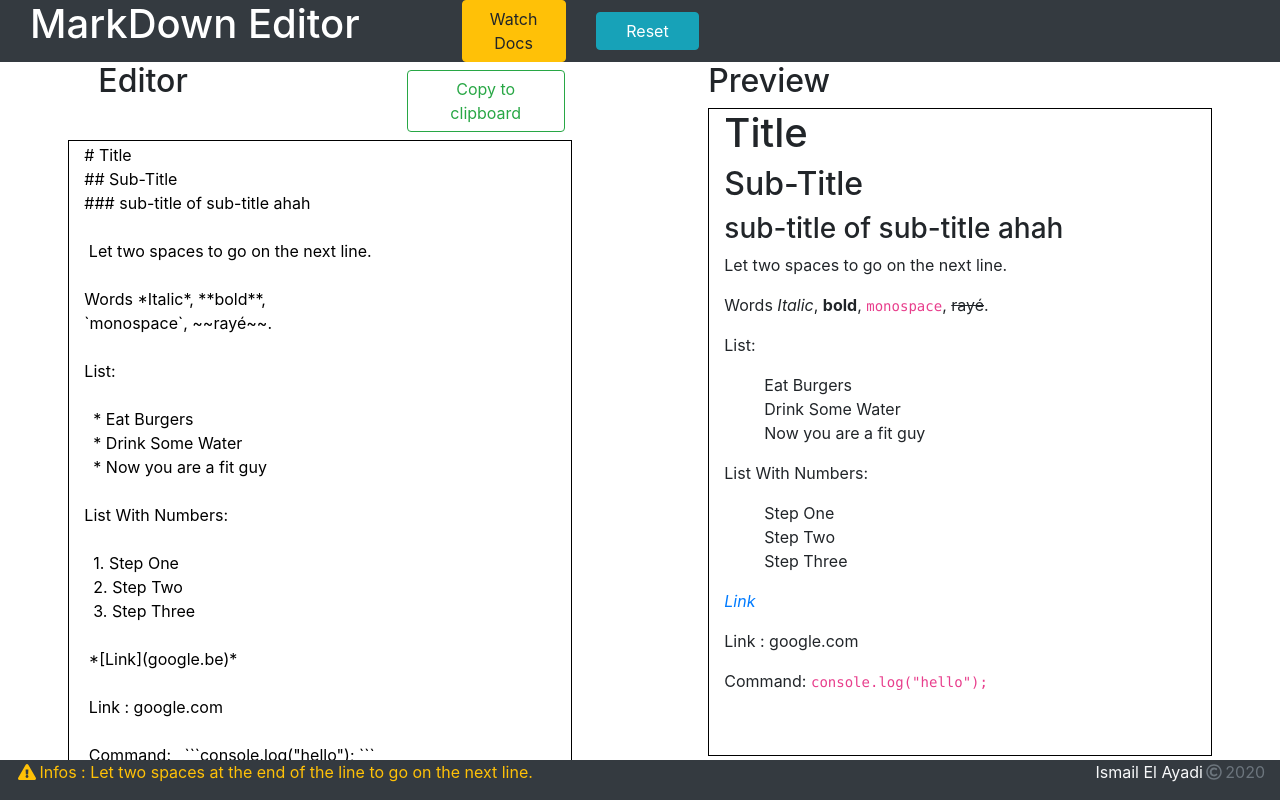
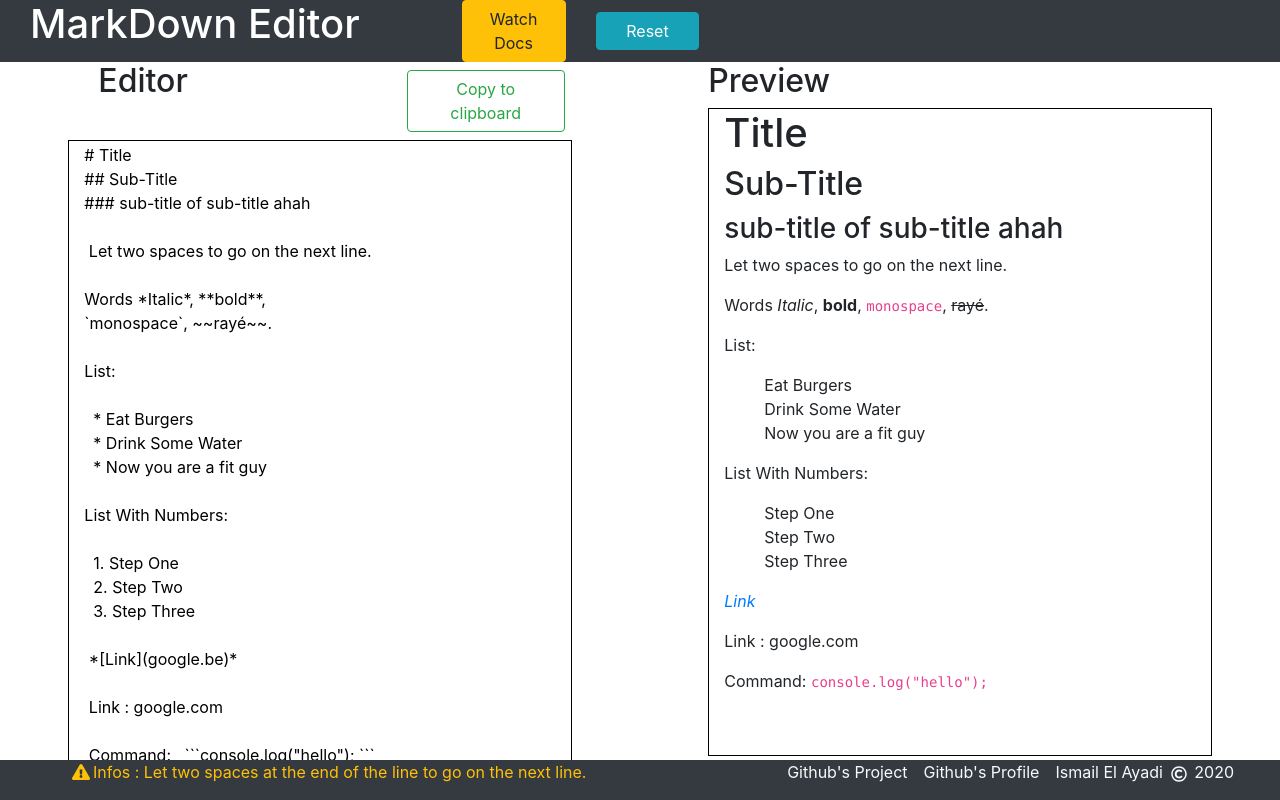
Before and after one commit to Ismail-ElAyadi/MarkDownEditor, a React (Create React App) app: page / in a window 1280 px wide. Built offline with nearby package versions, Linux system fonts and the light colour scheme.

Commit message:
added github's links

```diff
--- a/src/component/Footer.jsx
+++ b/src/component/Footer.jsx
@@ -6,11 +6,15 @@ export default class Footer extends Component {
         let infosSvg = <svg aria-hidden="true" focusable="false" data-prefix="fas" data-icon="exclamation-triangle" class="svg-inline--fa fa-exclamation-triangle fa-w-18" role="img" xmlns="http://www.w3.org/2000/svg" viewBox="0 0 576 512"><path fill="currentColor" d="M569.517 440.013C587.975 472.007 564.806 512 527.94 512H48.054c-36.937 0-59.999-40.055-41.577-71.987L246.423 23.985c18.467-32.009 64.72-31.951 83.154 0l239.94 416.028zM288 354c-25.405 0-46 20.595-46 46s20.595 46 46 46 46-20.595 46-46-20.595-46-46-46zm-43.673-165.346l7.418 136c.347 6.364 5.609 11.346 11.982 11.346h48.546c6.373 0 11.635-4.982 11.982-11.346l7.418-136c.375-6.874-5.098-12.654-11.982-12.654h-63.383c-6.884 0-12.356 5.78-11.981 12.654z"></path></svg>
         return (
                 <footer className="col-12 bg-dark d-flex justify-content-between ">
-                    <p className="text-warning bold d-flex justify-content-center align-items-center"> {infosSvg}Infos : Let two spaces at the end of the line to go on the next line.</p>
-                    <p className="text-muted d-flex justify-content-around align-items-center">
-                    <a  className="text-light "href={infos.links.linkedin} target="_blank" rel="author noopener noreferrer "> {infos.nom} </a>
-                    {copyrightSvg} {new Date().getFullYear()}
-                    </p>
+                    <p className=" col-md-6 text-warning bold d-flex justify-content-center align-items-center"> {infosSvg}Infos : Let two spaces at the end of the line to go on the next line.</p>
+<div className="col-md-6">
+                        <p className="text-muted d-flex justify-content-end align-items-center">
+                        <a  className="text-light mr-3 "href={infos.links.project} target="_blank" rel="author noopener noreferrer "> Github's Project </a>
+                        <a  className="text-light mr-3 "href={infos.links.project} target="_blank" rel="author noopener noreferrer "> Github's Profile </a>
+                        <a  className="text-light mr-3 "href={infos.links.linkedin} target="_blank" rel="author noopener noreferrer "> {infos.nom} {copyrightSvg} {new Date().getFullYear()} </a>
+
+                        </p>
+</div>
                 </footer>
         )
     }
--- a/src/variableInformations/Infos.js
+++ b/src/variableInformations/Infos.js
@@ -4,6 +4,8 @@ const infos = {
     mail : "ismail.elydi@gmail.com",
     links : {
         linkedin: "https://www.linkedin.com/in/ismail-elayadi/",
+        github:"https://github.com/Ismail-ElAyadi",
+        project:"https://github.com/Ismail-ElAyadi/MarkDownEditor"
     }
 }
 
```
